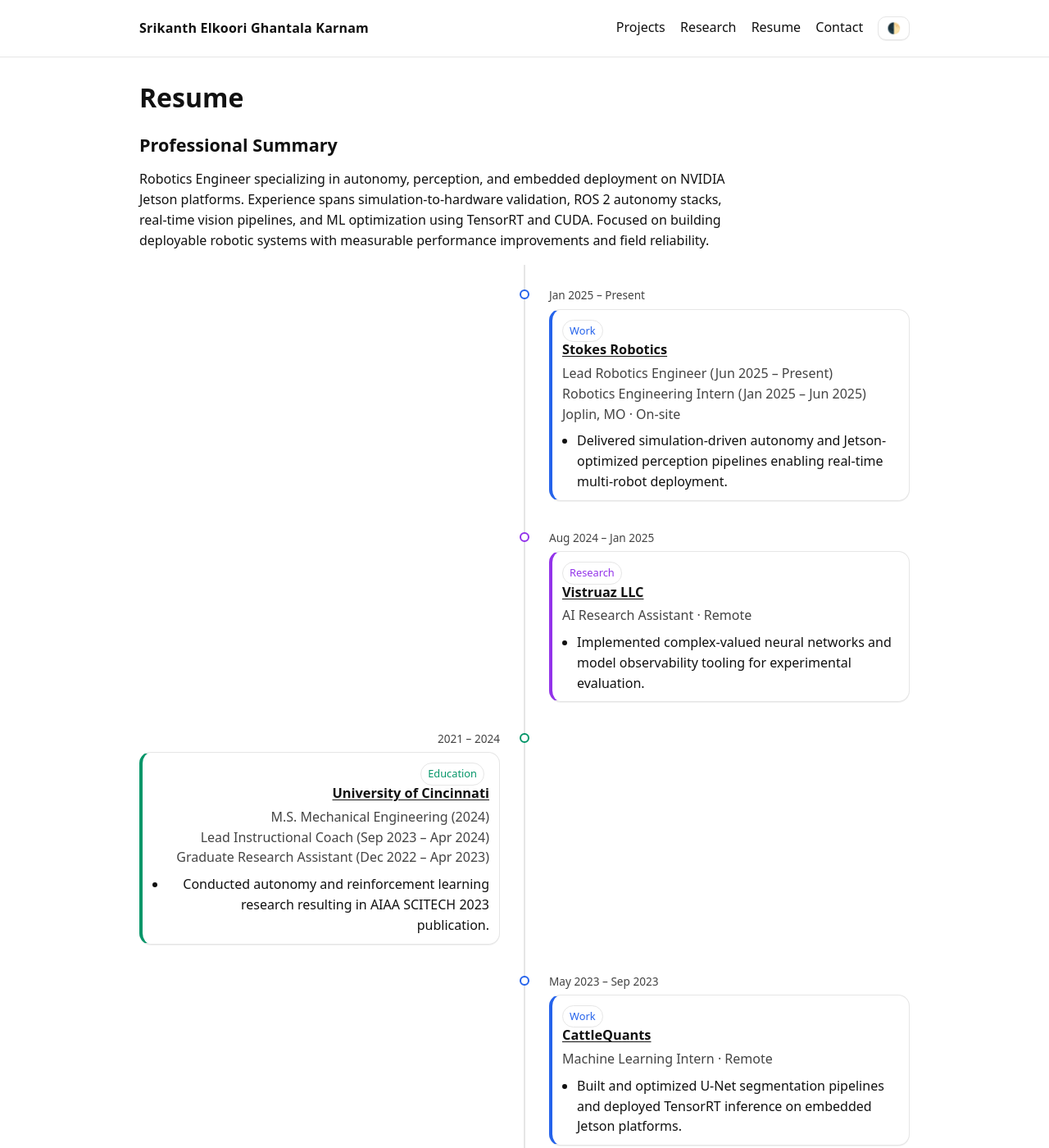
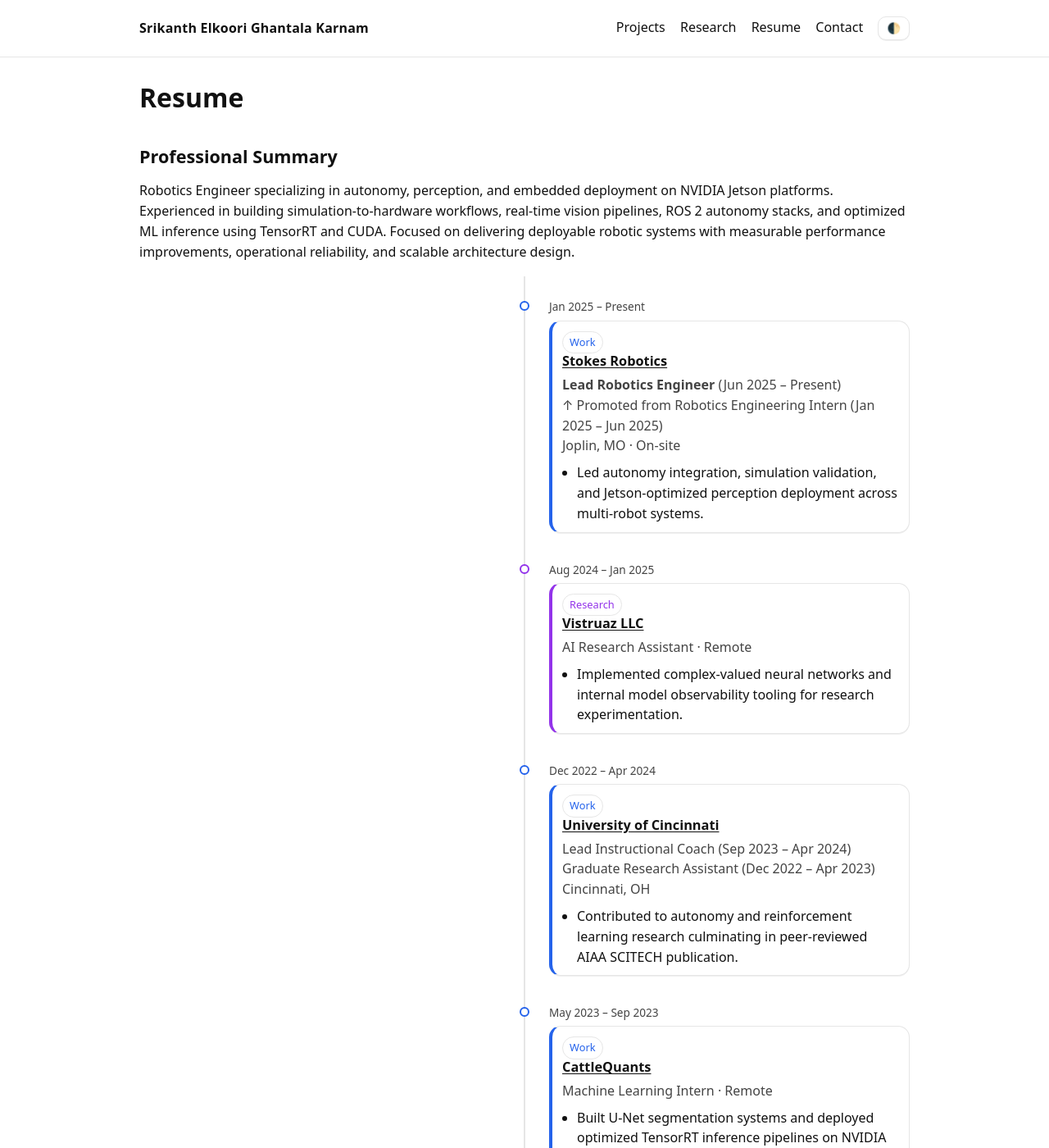
Before and after one commit to S-EGK/S-EGK.github.io, a Jekyll site: the page built from resume.md, in a window 1280 px wide and 1400 px high. Shown: the whole window at 82% size. Built offline with Jekyll 4.4.1, drawn with Linux system fonts in a browser that asks for light colours; some of the changed text lies outside the part shown.

Commit message:
Resume refinement: promotions, layout fix, skills restored, robots structured

```diff
--- a/assets/css/main.css
+++ b/assets/css/main.css
@@ -86,7 +86,7 @@ h2 { margin: 26px 0 10px; font-size: 1.35rem; }
 h3 { margin: 18px 0 8px; font-size: 1.1rem; }
 
 .page-title { margin-top: 10px; }
-.page-content p { max-width: 80ch; }
+.page-content { max-width: 100%; }
 
 /* =========================
    UI components
@@ -256,3 +256,31 @@ h3 { margin: 18px 0 8px; font-size: 1.1rem; }
 .tl-dot.work { border-color: #2563eb; }
 .tl-dot.research { border-color: #9333ea; }
 .tl-dot.education { border-color: #059669; }
+
+/* Make timeline cards span full width */
+.tl-card.full {
+  max-width: 100%;
+}
+
+/* Make left-side cards full width instead of narrow */
+.tl-left .tl-card.full {
+  margin-left: 0;
+  text-align: left;
+}
+
+/* Remove visual section separation */
+.page-content h2 {
+  margin-top: 40px;
+  border-bottom: none;
+}
+
+/* Promotion styling */
+.promotion {
+  color: #16a34a;
+  font-weight: 600;
+}
+
+/* Ensure summary and sections use full width */
+.page-content p {
+  max-width: 100%;
+}
--- a/resume.md
+++ b/resume.md
@@ -7,12 +7,12 @@ permalink: /resume/
 ## Professional Summary
 
 Robotics Engineer specializing in autonomy, perception, and embedded deployment on NVIDIA Jetson platforms.
-Experience spans simulation-to-hardware validation, ROS 2 autonomy stacks, real-time vision pipelines, and ML optimization using TensorRT and CUDA.
-Focused on building deployable robotic systems with measurable performance improvements and field reliability.
+Experienced in building simulation-to-hardware workflows, real-time vision pipelines, ROS 2 autonomy stacks, and optimized ML inference using TensorRT and CUDA.
+Focused on delivering deployable robotic systems with measurable performance improvements, operational reliability, and scalable architecture design.
 
 <div class="timeline">
 
-  <!-- STOKES ROBOTICS (merged roles) -->
+  <!-- STOKES ROBOTICS -->
   <div class="tl-item">
     <div class="tl-left"></div>
     <div class="tl-mid"><div class="tl-dot work"></div></div>
@@ -20,16 +20,14 @@ Focused on building deployable robotic systems with measurable performance impro
       <div class="tl-date">Jan 2025 – Present</div>
       <div class="tl-card work">
         <span class="tl-tag work">Work</span>
-        <h3>
-          <a href="https://stokesrobotics.com" target="_blank">
-            Stokes Robotics
-          </a>
-        </h3>
-        <p class="muted">Lead Robotics Engineer (Jun 2025 – Present)<br>
-        Robotics Engineering Intern (Jan 2025 – Jun 2025)<br>
-        Joplin, MO · On-site</p>
+        <h3><a href="https://stokesrobotics.com" target="_blank">Stokes Robotics</a></h3>
+        <p class="muted">
+          <strong>Lead Robotics Engineer</strong> (Jun 2025 – Present)<br>
+          ↑ Promoted from Robotics Engineering Intern (Jan 2025 – Jun 2025)<br>
+          Joplin, MO · On-site
+        </p>
         <ul>
-          <li>Delivered simulation-driven autonomy and Jetson-optimized perception pipelines enabling real-time multi-robot deployment.</li>
+          <li>Led autonomy integration, simulation validation, and Jetson-optimized perception deployment across multi-robot systems.</li>
         </ul>
       </div>
     </div>
@@ -43,42 +41,34 @@ Focused on building deployable robotic systems with measurable performance impro
       <div class="tl-date">Aug 2024 – Jan 2025</div>
       <div class="tl-card research">
         <span class="tl-tag research">Research</span>
-        <h3>
-          <a href="https://vistruaz.com" target="_blank">
-            Vistruaz LLC
-          </a>
-        </h3>
+        <h3><a href="https://vistruaz.com" target="_blank">Vistruaz LLC</a></h3>
         <p class="muted">AI Research Assistant · Remote</p>
         <ul>
-          <li>Implemented complex-valued neural networks and model observability tooling for experimental evaluation.</li>
+          <li>Implemented complex-valued neural networks and internal model observability tooling for research experimentation.</li>
         </ul>
       </div>
     </div>
   </div>
 
-  <!-- UNIVERSITY OF CINCINNATI (merged academic roles + degree) -->
+  <!-- UNIVERSITY OF CINCINNATI ROLES (WORK SIDE) -->
   <div class="tl-item">
-    <div class="tl-left">
-      <div class="tl-date">2021 – 2024</div>
-      <div class="tl-card education">
-        <span class="tl-tag education">Education</span>
-        <h3>
-          <a href="https://www.uc.edu" target="_blank">
-            University of Cincinnati
-          </a>
-        </h3>
+    <div class="tl-left"></div>
+    <div class="tl-mid"><div class="tl-dot work"></div></div>
+    <div class="tl-right">
+      <div class="tl-date">Dec 2022 – Apr 2024</div>
+      <div class="tl-card work">
+        <span class="tl-tag work">Work</span>
+        <h3><a href="https://www.uc.edu" target="_blank">University of Cincinnati</a></h3>
         <p class="muted">
-          M.S. Mechanical Engineering (2024)<br>
           Lead Instructional Coach (Sep 2023 – Apr 2024)<br>
-          Graduate Research Assistant (Dec 2022 – Apr 2023)
+          Graduate Research Assistant (Dec 2022 – Apr 2023)<br>
+          Cincinnati, OH
         </p>
         <ul>
-          <li>Conducted autonomy and reinforcement learning research resulting in AIAA SCITECH 2023 publication.</li>
+          <li>Contributed to autonomy and reinforcement learning research culminating in peer-reviewed AIAA SCITECH publication.</li>
         </ul>
       </div>
     </div>
-    <div class="tl-mid"><div class="tl-dot education"></div></div>
-    <div class="tl-right"></div>
   </div>
 
   <!-- CATTLEQUANTS -->
@@ -89,20 +79,16 @@ Focused on building deployable robotic systems with measurable performance impro
       <div class="tl-date">May 2023 – Sep 2023</div>
       <div class="tl-card work">
         <span class="tl-tag work">Work</span>
-        <h3>
-          <a href="https://cattlequants.com" target="_blank">
-            CattleQuants
-          </a>
-        </h3>
+        <h3><a href="https://cattlequants.com" target="_blank">CattleQuants</a></h3>
         <p class="muted">Machine Learning Intern · Remote</p>
         <ul>
-          <li>Built and optimized U-Net segmentation pipelines and deployed TensorRT inference on embedded Jetson platforms.</li>
+          <li>Built U-Net segmentation systems and deployed optimized TensorRT inference pipelines on NVIDIA Jetson hardware.</li>
         </ul>
       </div>
     </div>
   </div>
 
-  <!-- ACCENTURE (merged roles) -->
+  <!-- ACCENTURE -->
   <div class="tl-item">
     <div class="tl-left"></div>
     <div class="tl-mid"><div class="tl-dot work"></div></div>
@@ -110,24 +96,39 @@ Focused on building deployable robotic systems with measurable performance impro
       <div class="tl-date">Aug 2018 – Dec 2020</div>
       <div class="tl-card work">
         <span class="tl-tag work">Work</span>
-        <h3>
-          <a href="https://www.accenture.com" target="_blank">
-            Accenture
-          </a>
-        </h3>
+        <h3><a href="https://www.accenture.com" target="_blank">Accenture</a></h3>
         <p class="muted">
           Software Engineer (Jun 2020 – Dec 2020)<br>
-          Associate Software Engineer (Aug 2018 – Jun 2020)<br>
+          ↑ Promoted from Associate Software Engineer (Aug 2018 – Jun 2020)<br>
           Hyderabad, India
         </p>
         <ul>
-          <li>Developed C++ middleware systems and improved production reliability through structured testing and root-cause analysis.</li>
+          <li>Engineered C++ middleware systems and improved production stability through structured debugging and validation.</li>
         </ul>
       </div>
     </div>
   </div>
 
-  <!-- OSMANIA UNIVERSITY -->
+  <!-- EDUCATION BLOCKS (LEFT SIDE ONLY) -->
+
+  <!-- MS -->
+  <div class="tl-item">
+    <div class="tl-left">
+      <div class="tl-date">2021 – 2024</div>
+      <div class="tl-card education">
+        <span class="tl-tag education">Education</span>
+        <h3><a href="https://www.uc.edu" target="_blank">University of Cincinnati</a></h3>
+        <p class="muted">M.S. Mechanical Engineering · 2024</p>
+        <ul>
+          <li>Focused on robotics, autonomy, and reinforcement learning.</li>
+        </ul>
+      </div>
+    </div>
+    <div class="tl-mid"><div class="tl-dot education"></div></div>
+    <div class="tl-right"></div>
+  </div>
+
+  <!-- BE -->
   <div class="tl-item">
     <div class="tl-left">
       <div class="tl-date">2014 – 2018</div>
```
Also changed, not shown: other parts of resume.md (+11 -3 lines).
